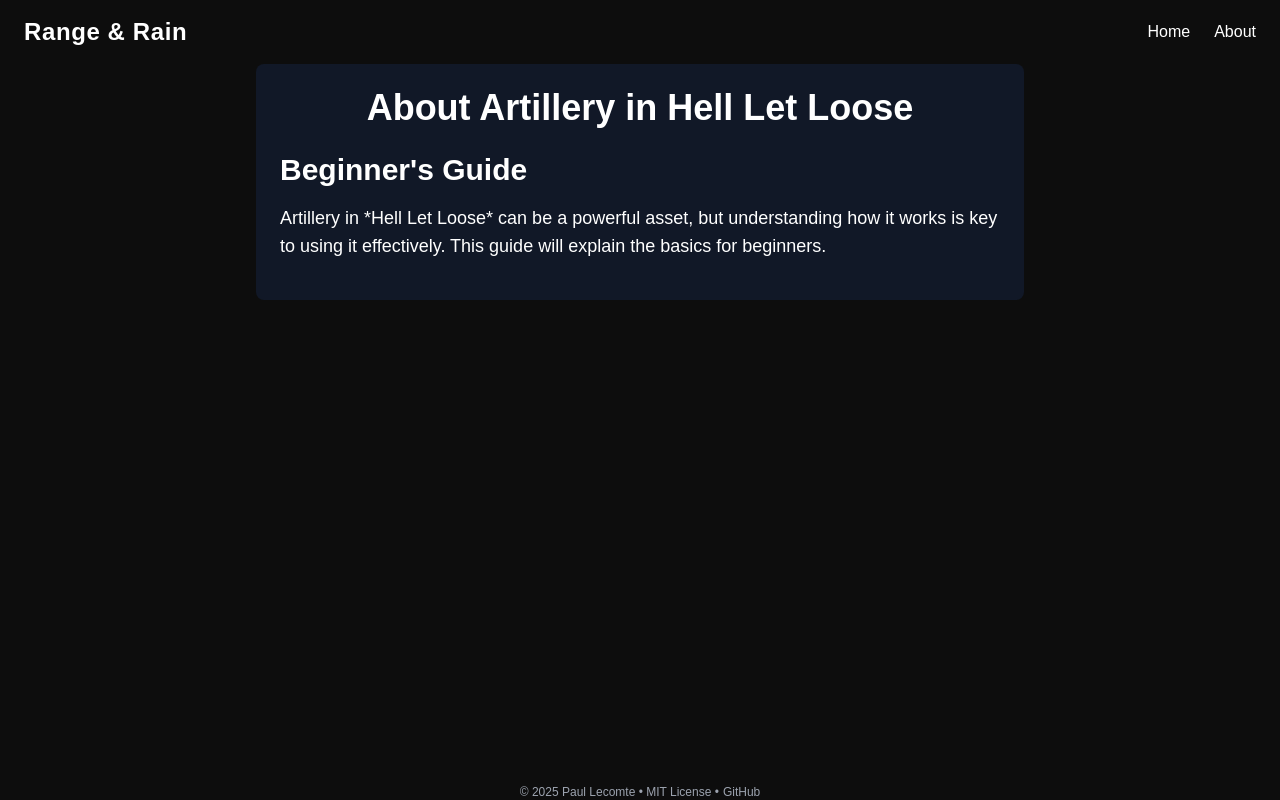
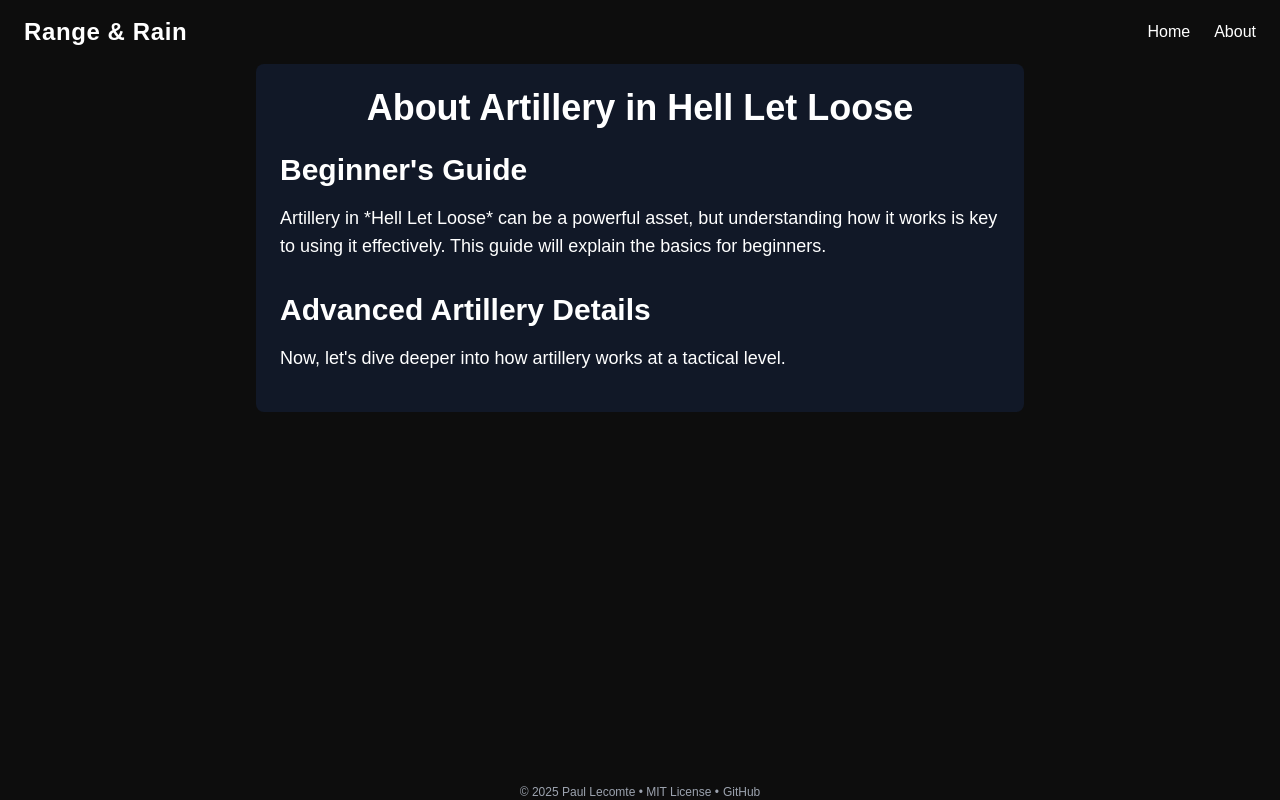
Before and after one commit to Paul-Lecomte/RangeAndRain, a Next.js app: page /about in a window 1280 px wide. Built offline with nearby package versions, Linux system fonts and the light colour scheme.

Commit message:
advanced section

```diff
--- a/src/app/about/page.js
+++ b/src/app/about/page.js
@@ -9,6 +9,13 @@
                     Artillery in *Hell Let Loose* can be a powerful asset, but understanding how it works is key to using it effectively. This guide will explain the basics for beginners.
                 </p>
             </section>
+
+            <section className="mt-8">
+                <h2 className="text-3xl font-semibold mb-4">Advanced Artillery Details</h2>
+                <p className="text-lg mb-4">
+                    Now, let's dive deeper into how artillery works at a tactical level.
+                </p>
+            </section>
         </div>
     );
 };
```
